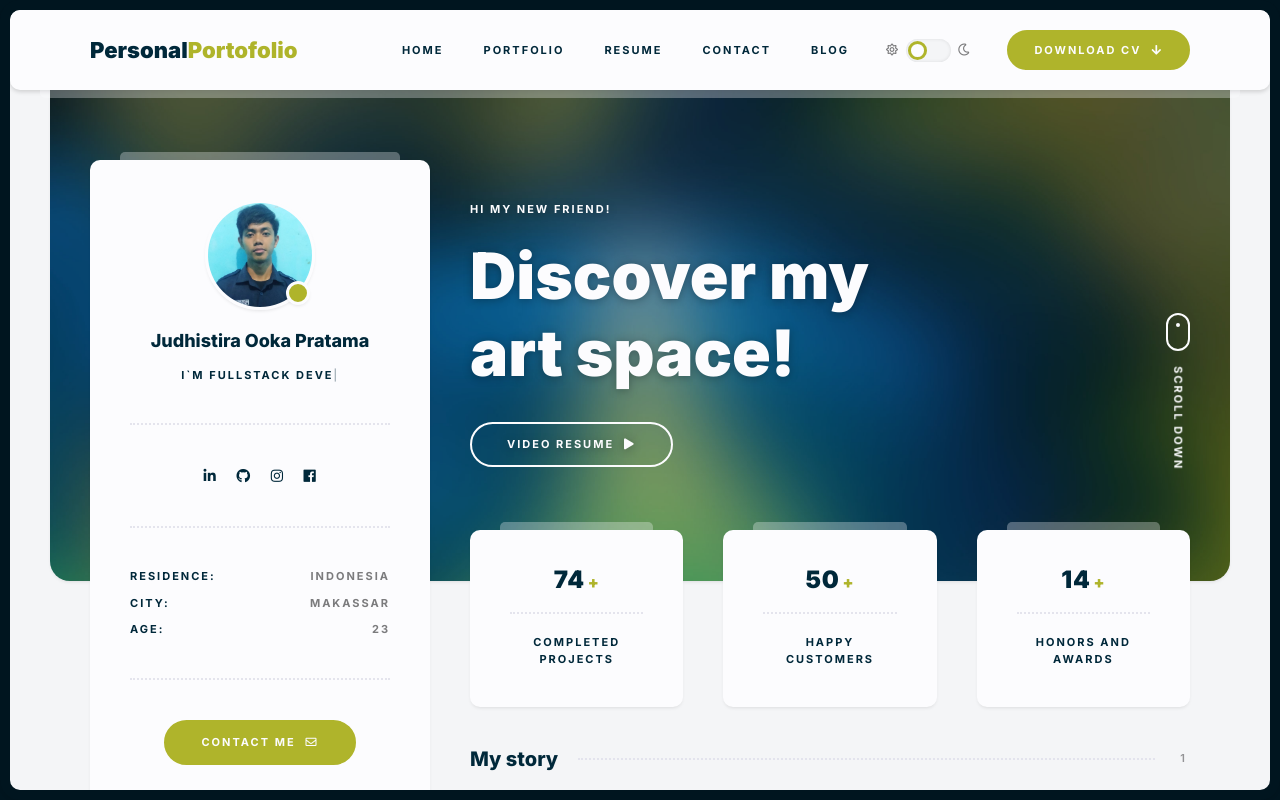
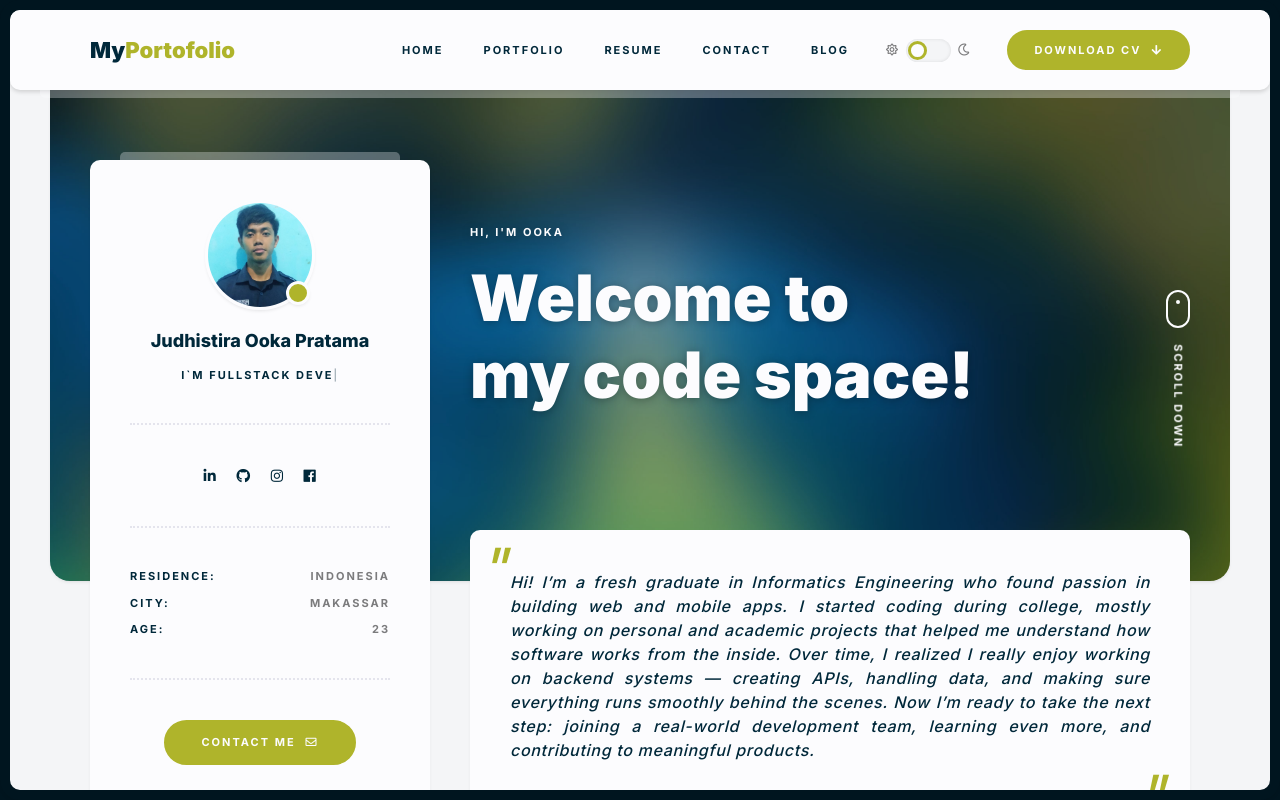
Before and after one commit to ookapratama/my-portofolio, a Next.js app: page / in a window 1280 px wide. Built offline with nearby package versions, Linux system fonts and the light colour scheme.

Commit message:
style : story card

```diff
--- a/src/app/layout.tsx
+++ b/src/app/layout.tsx
@@ -12,7 +12,8 @@ import State from "@/context/context";
 import React from "react";
 
 export const metadata = {
-  title: "Judhistira Ooka Pratama - Personal Portofolio",
+  title: "Ooka Pratama - Portofolio",
+  description: "Personal Portofolio - Judhistira Ooka Pratama"
 };
 
 interface RootProps {
--- a/src/app/page.tsx
+++ b/src/app/page.tsx
@@ -23,7 +23,7 @@ const Index = () => {
   return (
     <TrueManLayout>
       {/* stats */}
-      <Counter />
+      {/* <Counter /> */}
       {/* stats end */}
       {/* text */}
       <Story />
--- a/src/components/Banner.tsx
+++ b/src/components/Banner.tsx
@@ -77,19 +77,19 @@ const Image = ({ banner_image }: ImageProps) => {
             <div className="col-lg-8">
               {/* banner title */}
               <div className="trm-banner-text">
-                <div className="trm-label trm-mb-20">Hi my new friend!</div>
+                <div className="trm-label trm-mb-20">Hi, I'm Ooka </div>
                 <h1 className="trm-mb-30">
-                  Discover my
+                  Welcome to
                   <br />
-                  art space!
+                  my code space!
                 </h1>
-                <a
-                  data-fancybox=""
-                  href="https://www.youtube.com/watch?v=Mo_vRjtkgSI"
-                  className="trm-btn trm-btn-border"
-                >
-                  Video Resume <i className="fas fa-play" />
-                </a>
+                {/* <a */}
+                {/*   data-fancybox="" */}
+                {/*   href="https://www.youtube.com/watch?v=Mo_vRjtkgSI" */}
+                {/*   className="trm-btn trm-btn-border" */}
+                {/* > */}
+                {/*   Video Resume <i className="fas fa-play" /> */}
+                {/* </a> */}
               </div>
               {/* banner title end */}
               {/* scroll hint */}
@@ -237,19 +237,19 @@ const VideoBanner = ({}) => {
             <div className="col-lg-8">
               {/* banner title */}
               <div className="trm-banner-text">
-                <div className="trm-label trm-mb-20">Hi my new friend!</div>
+                <div className="trm-label trm-mb-20">Hi, I'm Ooka</div>
                 <h1 className="trm-mb-30">
-                  Discover my
+                  Welcome to
                   <br />
-                  art space!
+                  my code space!
                 </h1>
-                <a
-                  data-fancybox
-                  href="https://www.youtube.com/watch?v=Mo_vRjtkgSI"
-                  className="trm-btn trm-btn-border"
-                >
-                  Video Resume <i className="fas fa-play" />
-                </a>
+                {/* <a */}
+                {/*   data-fancybox */}
+                {/*   href="https://www.youtube.com/watch?v=Mo_vRjtkgSI" */}
+                {/*   className="trm-btn trm-btn-border" */}
+                {/* > */}
+                {/*   Video Resume <i className="fas fa-play" /> */}
+                {/* </a> */}
               </div>
               {/* banner title end */}
               {/* scroll hint */}
@@ -331,12 +331,12 @@ const SliderBanner = ({}) => {
             <div className="col-lg-8">
               {/* banner title */}
               <div className="trm-banner-text">
-                <div className="trm-label trm-mb-20">Hi my new friend!</div>
+                <div className="trm-label trm-mb-20">Hi, I'm Ooka</div>
                 <h1 className="trm-mb-30">
-                  Discover my
+                  Welcome to
                   <br />
-                  art space!
-                </h1>
+                  my code space!
+                 </h1>
                 <a
                   data-fancybox
                   href="https://www.youtube.com/watch?v=Mo_vRjtkgSI"
--- a/src/components/Story.tsx
+++ b/src/components/Story.tsx
@@ -3,18 +3,22 @@ const Story = () => {
     <div className="row">
       <div className="col-lg-12">
         {/* title */}
-        <h5 className="trm-mb-40 trm-title-with-divider">
-          My story <span data-number={1} />
-        </h5>
+        {/* <h5 className="trm-mb-40 trm-title-with-divider"> */}
+        {/*   My story <span data-number={1} /> */}
+        {/* </h5> */}
         {/* quote */}
-        <blockquote
-          className="trm-scroll-animation"
-          data-scroll=""
-          data-scroll-offset={40}
-        >
-          Consectetur adipisicing elit. Rem minima maiores, praesentium, aperiam
-          eveniet tenetur consequatur beatae id est.
-        </blockquote>
+        <section>
+          <blockquote
+            className="trm-scroll-animation text-justify"
+            data-scroll=""
+            data-scroll-offset={40}
+          >
+            Hi! I’m a fresh graduate in Informatics Engineering who found passion in building web and mobile apps. I started coding during college, mostly working on personal and academic projects that helped me understand how software works from the inside.
+
+  Over time, I realized I really enjoy working on backend systems — creating APIs, handling data, and making sure everything runs smoothly behind the scenes. Now I’m ready to take the next step: joining a real-world development team, learning even more, and contributing to meaningful products.
+
+          </blockquote>
+        </section>
         {/* quote end */}
       </div>
     </div>
--- a/src/components/TopBar.tsx
+++ b/src/components/TopBar.tsx
@@ -27,7 +27,7 @@ const TopBar = ({ onePage }) => {
           {/* logo */}
           <Link className="trm-logo-frame trm-anima-link" href="/">
             <div className="trm-logo-text">
-              Personal<span>Portofolio</span>
+              My<span>Portofolio</span>
             </div>
           </Link>
           {/* logo end */}
--- a/src/utility/typing.ts
+++ b/src/utility/typing.ts
@@ -3,7 +3,7 @@ import { setTyper } from "./typer";
 export const typing = () => {
   const words = [
     "Fullstack Developer",
-    "Interest with Back-end Engineer",
+    "Backend Enthusiast",
   ];
 
   const text = document.querySelector(".trm-typed-text") as HTMLElement | null;
```
